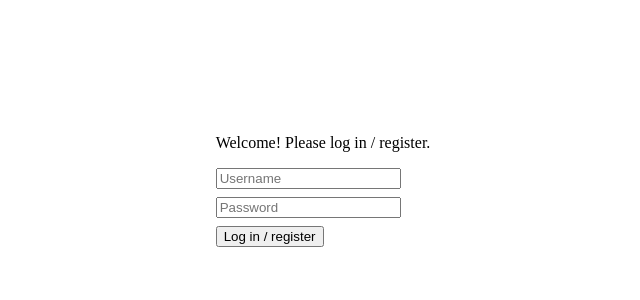
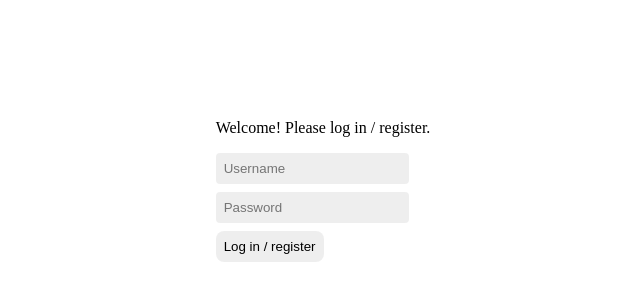
Before and after one commit to pay-beaver/simple-merchant, a React (Create React App) app: page /login in a window 1280 px wide. Shown: the part 218-518 px from the top of the page, without its empty margins (317-957 px from the left). Built offline with nearby package versions, Linux system fonts and the light colour scheme.

Commit message:
Add styling

```diff
--- a/public/index.html
+++ b/public/index.html
@@ -2,19 +2,31 @@
 <html lang="en">
   <head>
     <meta charset="utf-8" />
-    <link rel="icon" href="%PUBLIC_URL%/favicon.ico" />
-    <meta name="viewport" content="width=device-width, initial-scale=1" />
+    <link
+      rel="icon"
+      href="%PUBLIC_URL%/favicon.ico"
+    />
+    <meta
+      name="viewport"
+      content="width=device-width, initial-scale=1"
+    />
     <meta name="theme-color" content="#000000" />
     <meta
       name="description"
       content="Web site created using create-react-app"
     />
-    <link rel="apple-touch-icon" href="%PUBLIC_URL%/logo192.png" />
+    <link
+      rel="apple-touch-icon"
+      href="%PUBLIC_URL%/logo192.png"
+    />
     <!--
       manifest.json provides metadata used when your web app is installed on a
       user's mobile device or desktop. See https://developers.google.com/web/fundamentals/web-app-manifest/
     -->
-    <link rel="manifest" href="%PUBLIC_URL%/manifest.json" />
+    <link
+      rel="manifest"
+      href="%PUBLIC_URL%/manifest.json"
+    />
     <!--
       Notice the use of %PUBLIC_URL% in the tags above.
       It will be replaced with the URL of the `public` folder during the build.
@@ -24,10 +36,16 @@
       work correctly both with client-side routing and a non-root public URL.
       Learn how to configure a non-root public URL by running `npm run build`.
     -->
-    <title>React App</title>
+    <title>
+      Simple Merchant That Uses Beaver
+      Subscriptions
+    </title>
   </head>
   <body>
-    <noscript>You need to enable JavaScript to run this app.</noscript>
+    <noscript
+      >You need to enable JavaScript to run this
+      app.</noscript
+    >
     <div id="root"></div>
     <!--
       This HTML file is a template.
--- a/src/Premium.tsx
+++ b/src/Premium.tsx
@@ -15,7 +15,7 @@
 checkoutUrlParams.set("token", "USDT");
 checkoutUrlParams.set("amount", "1");
 checkoutUrlParams.set("period", "month");
-checkoutUrlParams.set("chains", "1,11155111");
+checkoutUrlParams.set("chains", "sepolia");
 checkoutUrlParams.set("domain", "paybeaver.xyz");
 checkoutUrlParams.set(
   "onSuccessUrl",
--- /dev/null
+++ b/src/index.css
@@ -0,0 +1,17 @@
+input {
+  padding: 8px;
+  border-radius: 4px;
+  background-color: #00000011;
+  border-width: 0px;
+}
+
+button {
+  padding: 8px;
+  border-radius: 8px;
+  background-color: #00000011;
+  border-width: 0;
+}
+
+button:hover {
+  background-color: #00000022;
+}
--- a/src/index.tsx
+++ b/src/index.tsx
@@ -1,6 +1,7 @@
 import React from "react";
 import ReactDOM from "react-dom/client";
 import App from "./App";
+import "./index.css";
 
 const root = ReactDOM.createRoot(
   document.getElementById("root") as HTMLElement
```
Also changed, not shown: public/manifest.json.
